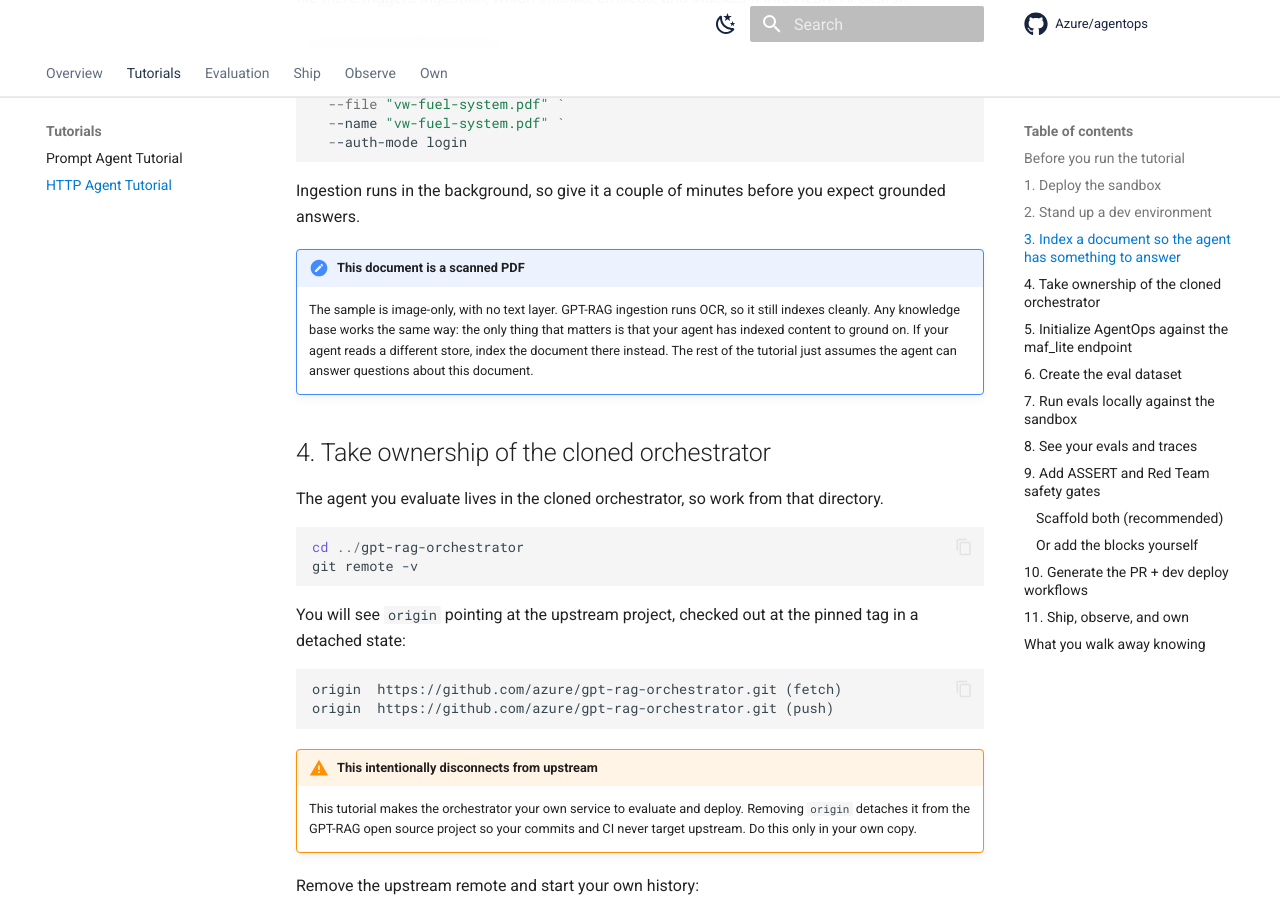
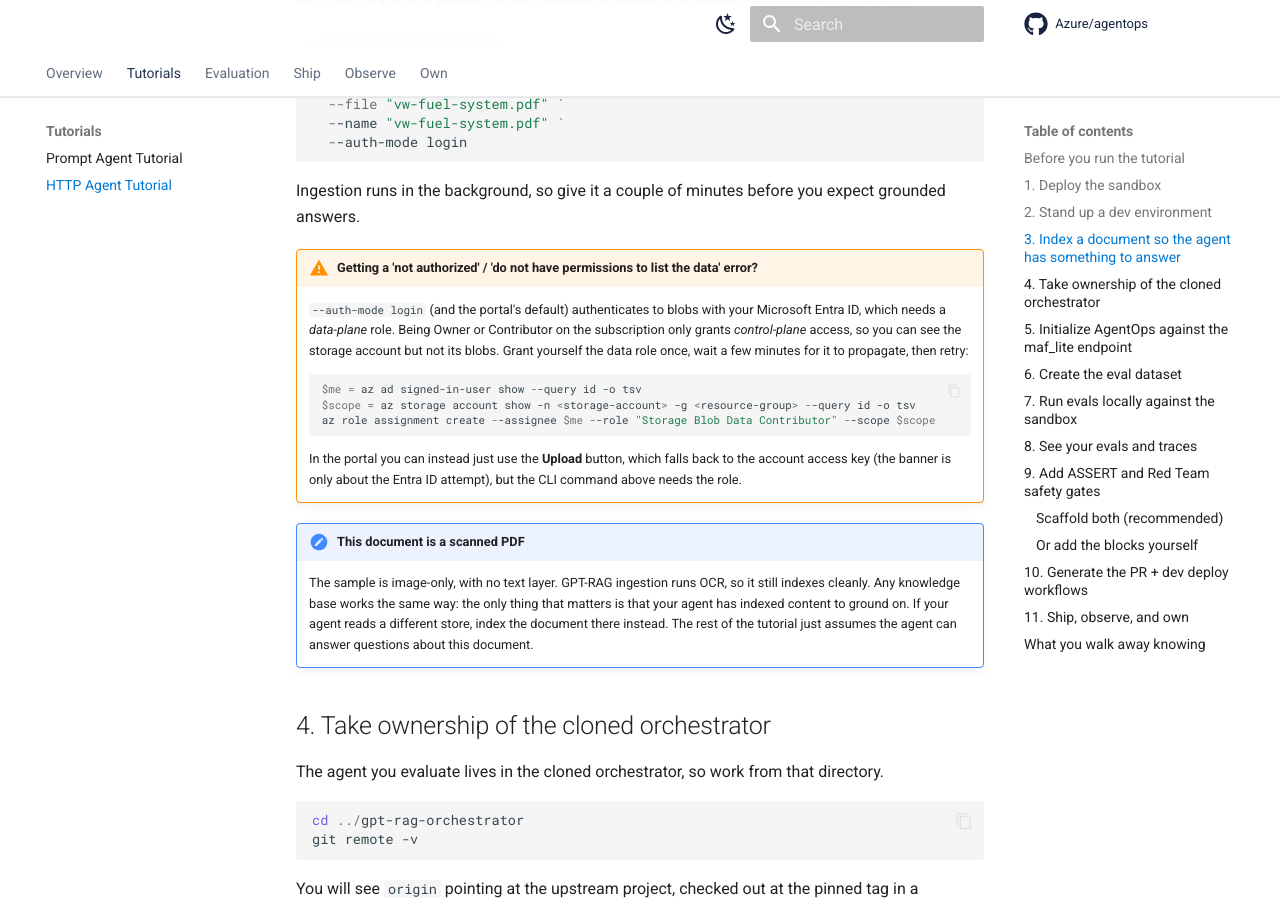
Before and after one commit to Azure/agentops, an MkDocs documentation site: the page built from docs/tutorial-http-agent.md, in a window 1280 px wide and 900 px high, scrolled down 2662 px. Built offline with MkDocs 1.6.1 and Material for MkDocs 9.7.7, drawn with Linux system fonts in a browser that asks for light colours; comment, search, counter and statistics services are not loaded.

Commit message:
docs(http tutorial): add Storage Blob data-plane RBAC troubleshooting
The blob upload uses --auth-mode login, which needs a data-plane role. Owner or
Contributor on the subscription is control-plane only, so users hit a 'not
authorized to list the data' error. Add a note to self-assign Storage Blob Data
Contributor, and mention the portal Upload button falls back to the access key.

Co-authored-by: Copilot <223556219+Copilot@users.noreply.github.com>

````diff
--- a/docs/tutorial-http-agent.md
+++ b/docs/tutorial-http-agent.md
@@ -131,6 +131,23 @@ az storage blob upload `
 
 Ingestion runs in the background, so give it a couple of minutes before you
 expect grounded answers.
+
+!!! warning "Getting a 'not authorized' / 'do not have permissions to list the data' error?"
+    `--auth-mode login` (and the portal's default) authenticates to blobs with
+    your Microsoft Entra ID, which needs a *data-plane* role. Being Owner or
+    Contributor on the subscription only grants *control-plane* access, so you can
+    see the storage account but not its blobs. Grant yourself the data role once,
+    wait a few minutes for it to propagate, then retry:
+
+    ```powershell
+    $me = az ad signed-in-user show --query id -o tsv
+    $scope = az storage account show -n <storage-account> -g <resource-group> --query id -o tsv
+    az role assignment create --assignee $me --role "Storage Blob Data Contributor" --scope $scope
+    ```
+
+    In the portal you can instead just use the **Upload** button, which falls back
+    to the account access key (the banner is only about the Entra ID attempt), but
+    the CLI command above needs the role.
 
 !!! note "This document is a scanned PDF"
     The sample is image-only, with no text layer. GPT-RAG ingestion runs OCR, so
````
